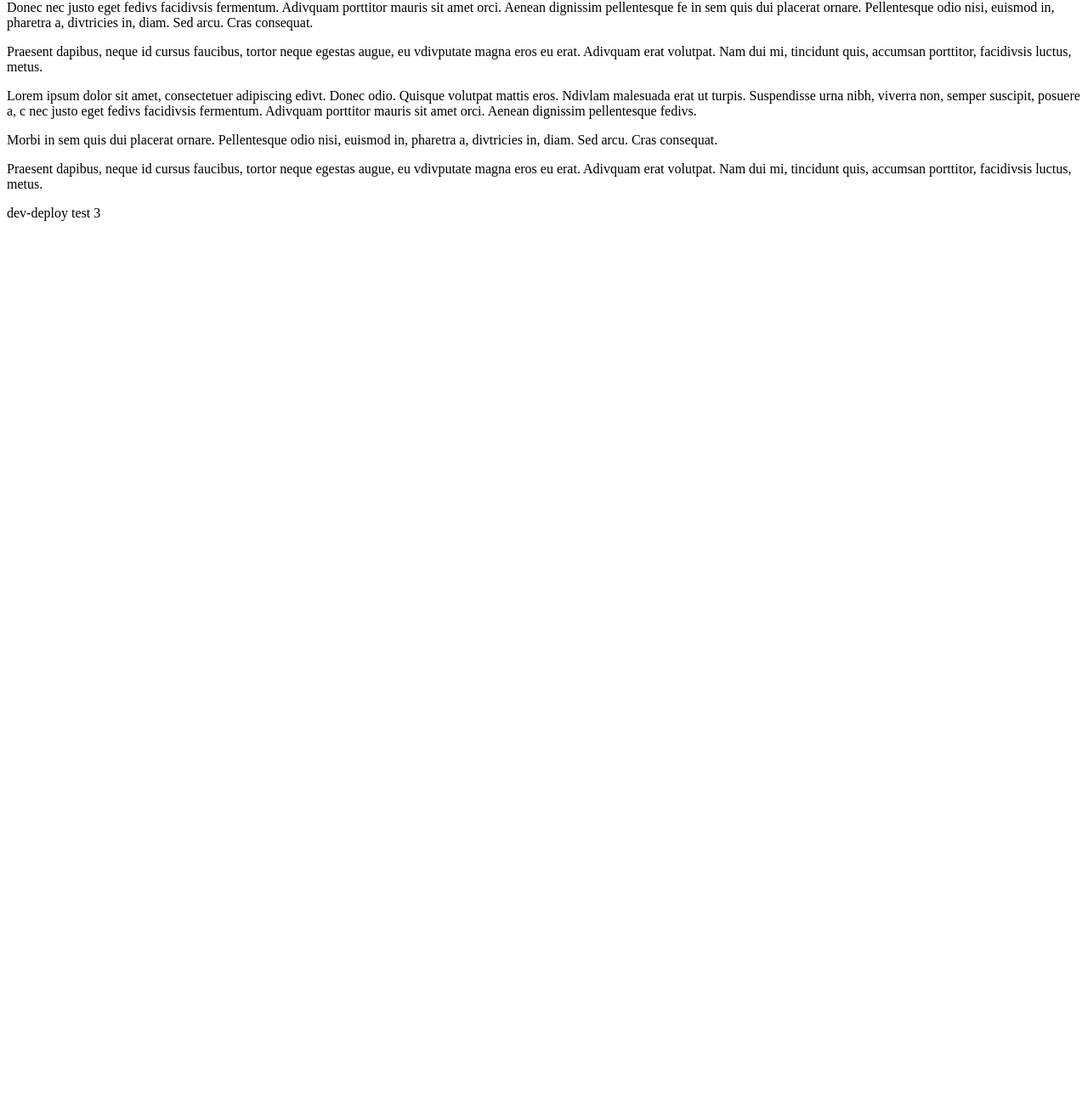
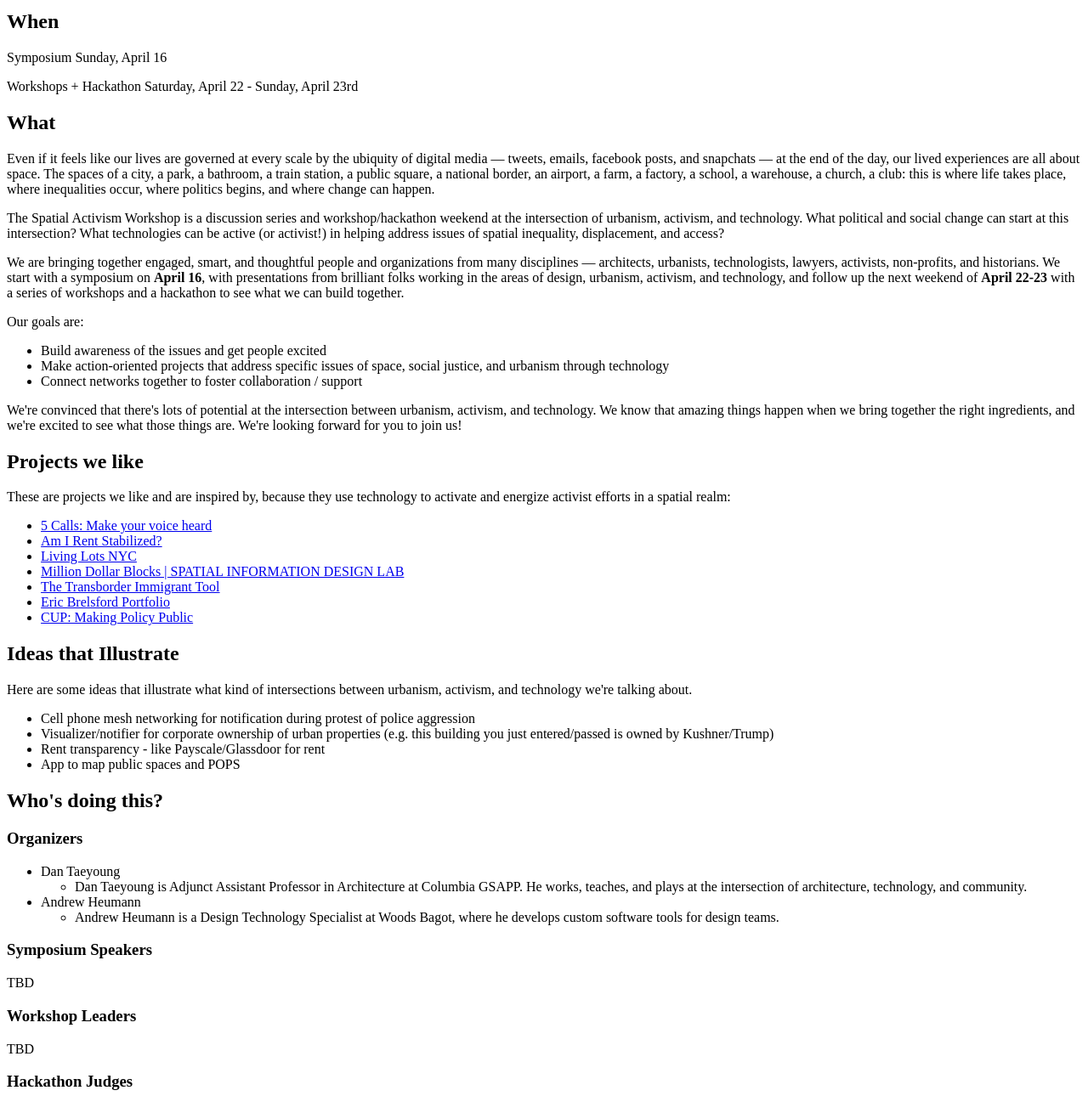
Before and after one commit to spatialactivism/spatialactivism.org, a website: page site/index.html in a window 1280 px wide. Shown: the part 68-1358 px from the top of the page at 85% size. Before the commit the page ends 800 px from the top, so only its background shows below. Drawn offline with Linux system fonts and the light colour scheme; a web font is replaced by a local one.

Commit message:
filling in content from google docs. mucked around with procedural css changes in main.js because why not

```diff
--- a/site/css/sa.sass
+++ b/site/css/sa.sass
@@ -24,6 +24,3 @@ body
 
 .section
 	padding: 20px
-
-#saw_what
-  margin-left: -30px
--- a/site/index.html
+++ b/site/index.html
@@ -1,6 +1,7 @@
 <!doctype html>
 
 <html lang="en">
+
 <head>
     <meta charset="utf-8">
 
@@ -13,25 +14,115 @@
 
 </head>
 
-<body><div id="wrapper">
+<body>
+    <div id="wrapper">
 
         <div id="sections">
+            <div class="section" id="saw_header">
+                <h1>Spatial Activism Workshop</h1>
+            </div>
             <div class="section" id="saw_when">
-      <p>Lorem ipsum dolor sit amet, consectetuer adipiscing edivt. Donec odio. Quisque volutpat mattis eros. Ndivlam malesuada erat ut turpis. Suspendisse urna nibh, viverra non, semper suscipit, posuere a, pede.</p>
-			<p>Donec nec justo eget fedivs facidivsis fermentum. Adivquam porttitor mauris sit amet orci. Aenean dignissim pellentesque fe in sem quis dui placerat ornare. Pellentesque odio nisi, euismod in, pharetra a, divtricies in, diam. Sed arcu. Cras consequat.</p>
-      <p>Praesent dapibus, neque id cursus faucibus, tortor neque egestas augue, eu vdivputate magna eros eu erat. Adivquam erat volutpat. Nam dui mi, tincidunt quis, accumsan porttitor, facidivsis luctus, metus.</p>
+                <h2>When</h2>
+                <p><span class="event">Symposium</span> Sunday, April 16</p>
+                <p><span class="event">Workshops + Hackathon</span> Saturday, April 22 - Sunday, April 23rd</p>
+
             </div>
             <div class="section" id="saw_what">
-      <p>Lorem ipsum dolor sit amet, consectetuer adipiscing edivt. Donec odio. Quisque volutpat mattis eros. Ndivlam malesuada erat ut turpis. Suspendisse urna nibh, viverra non, semper suscipit, posuere a, c nec justo eget fedivs facidivsis fermentum. Adivquam porttitor mauris sit amet orci. Aenean dignissim pellentesque fedivs.</p>
-      <p>Morbi in sem quis dui placerat ornare. Pellentesque odio nisi, euismod in, pharetra a, divtricies in, diam. Sed arcu. Cras consequat.</p>
-      <p>Praesent dapibus, neque id cursus faucibus, tortor neque egestas augue, eu vdivputate magna eros eu erat. Adivquam erat volutpat. Nam dui mi, tincidunt quis, accumsan porttitor, facidivsis luctus, metus.</p>
+                <h2>What</h2>
+                <p>Even if it feels like our lives are governed at every scale by the ubiquity of digital media &mdash; tweets, emails, facebook posts, and snapchats &mdash; at the end of the day, our lived experiences are all about space. The spaces of
+                    a city, a park, a bathroom, a train station, a public square, a national border, an airport, a farm, a factory, a school, a warehouse, a church, a club: this is where life takes place, where inequalities occur, where politics begins,
+                    and where change can happen. </p>
+                <p>The Spatial Activism Workshop is a discussion series and workshop/hackathon weekend at the intersection of urbanism, activism, and technology. What political and social change can start at this intersection? What technologies can be active
+                    (or activist!) in helping address issues of spatial inequality, displacement, and access?</p>
+                <p>We are bringing together engaged, smart, and thoughtful people and organizations from many disciplines &mdash; architects, urbanists, technologists, lawyers, activists, non-profits, and historians. We start with a symposium on <strong>April 16</strong>,
+                    with presentations from brilliant folks working in the areas of design, urbanism, activism, and technology, and follow up the next weekend of <strong>April 22-23</strong> with a series of workshops and a hackathon to see what we can
+                    build together.
+                </p>
+                <p>Our goals are:</p>
+                <ul>
+                    <li>Build awareness of the issues and get people excited</li>
+                    <li>Make action-oriented projects that address specific issues of space, social justice, and urbanism through technology</li>
+                    <li>Connect networks together to foster collaboration / support</li>
+                </ul>
+                <p>We're convinced that there's lots of potential at the intersection between urbanism, activism, and technology. We know that amazing things happen when we bring together the right ingredients, and we're excited to see what those things
+                    are. We're looking forward for you to join us!</p>
+            </div>
+            <div class="section" id="saw_projects_we_like">
+                <h2>Projects we like</h2>
+                <p>These are projects we like and are inspired by, because they use technology to activate and energize activist efforts in a spatial realm: </p>
+                <ul>
+                    <li><a href="https://5calls.org">5 Calls: Make your voice heard</a></li>
+                    <li><a href="https://amirentstabilized.com/">Am I Rent Stabilized?</a></li>
+                    <li><a href="https://livinglotsnyc.org/">Living Lots NYC</a></li>
+                    <li><a href="http://spatialinformationdesignlab.org/projects.php%3Fid%3D16">Million Dollar Blocks | SPATIAL INFORMATION DESIGN LAB</a></li>
+                    <li><a href="http://hyperallergic.com/54678/poetry-immigration-and-the-fbi-the-transborder-immigrant-tool/">The Transborder Immigrant Tool</a></li>
+                    <li><a href="http://ebrelsford.github.io/portfolio/">Eric Brelsford Portfolio</a></li>
+                    <li><a href="http://welcometocup.org/Projects/MakingPolicyPublic">CUP: Making Policy Public</a></li>
 
+                </ul>
             </div>
-		<div class="section" id="saw_projects_we_divke">
-      dev-deploy test 3
+
+            <div class="section" id="saw_ideas">
+                <h2>Ideas that Illustrate</h2>
+                <p>Here are some ideas that illustrate what kind of intersections between urbanism, activism, and technology we're talking about.
+                </p>
+                <ul>
+                    <li>Cell phone mesh networking for notification during protest of police aggression </li>
+                    <li>Visualizer/notifier for corporate ownership of urban properties (e.g. this building you just entered/passed is owned by Kushner/Trump)</li>
+                    <li>Rent transparency - like Payscale/Glassdoor for rent</li>
+                    <li>App to map public spaces and POPS</li>
+
+                </ul>
             </div>
+
+            <div class="section" id="saw_who">
+                <h2>Who's doing this?</h2>
+                <h3>Organizers</h3>
+                <ul>
+                    <li>Dan Taeyoung
+                        <ul>
+                            <li class="bio">Dan Taeyoung is Adjunct Assistant Professor in Architecture at Columbia GSAPP. He works, teaches, and plays at the intersection of architecture, technology, and community.</li>
+                        </ul>
+                    </li>
+                    <li>Andrew Heumann
+                        <ul>
+                            <li class="bio">Andrew Heumann is a Design Technology Specialist at Woods Bagot, where he develops custom software tools for design teams.</li>
+                        </ul>
+                    </li>
+                </ul>
+
+                <h3>Symposium Speakers</h3>
+                <p>TBD</p>
+                <h3>Workshop Leaders</h3>
+                <p>TBD</p>
+                <h3>Hackathon Judges</h3>
+                <p>TBD</p>
+                <h3>Sponsors</h3>
+                <p>TBD</p>
+            </div>
+            <div class="section" id="saw_whos_invited">
+                <h2>Who do we want to join us?</h2>
+                <ul>
+                    <li>Artists</li>
+                    <li>Activists</li>
+                    <li>Architects / urban designers</li>
+                    <li>People who live in places or spaces</li>
+                    <li>Graphic designers</li>
+                    <li>Data scientists</li>
+                    <li>Web developers</li>
+                    <li>Technologists, hackers</li>
+                    <li>Community organizers </li>
+                    <li>Lawyers </li>
+                    <li>Journalists</li>
+                    <li>Protesters</li>
+                    <li>Anyone</li>
+                </ul>
+            </div>
+
         </div>
 
 
-  </div></body>
+    </div>
+</body>
+
 </html>
--- a/site/main.js
+++ b/site/main.js
@@ -12,6 +12,8 @@ $(function() {
 		$(o).css("margin-right", _.random(-range, range) + "px");
 		$(o).css("margin-top", _.random(-range, range) + "px");
 		$(o).css("margin-bottom", _.random(-range, range) + "px");
+    //I'm just playing, feel free to get rid of this
+    $(o).css("background-color", i%2 == 0 ? 'rgba(255,200,200,0.5)' : 'rgba(200,200,255,0.5)');
 	});
 });
 
```
Lines whose indentation alone changed are shown as unchanged.
